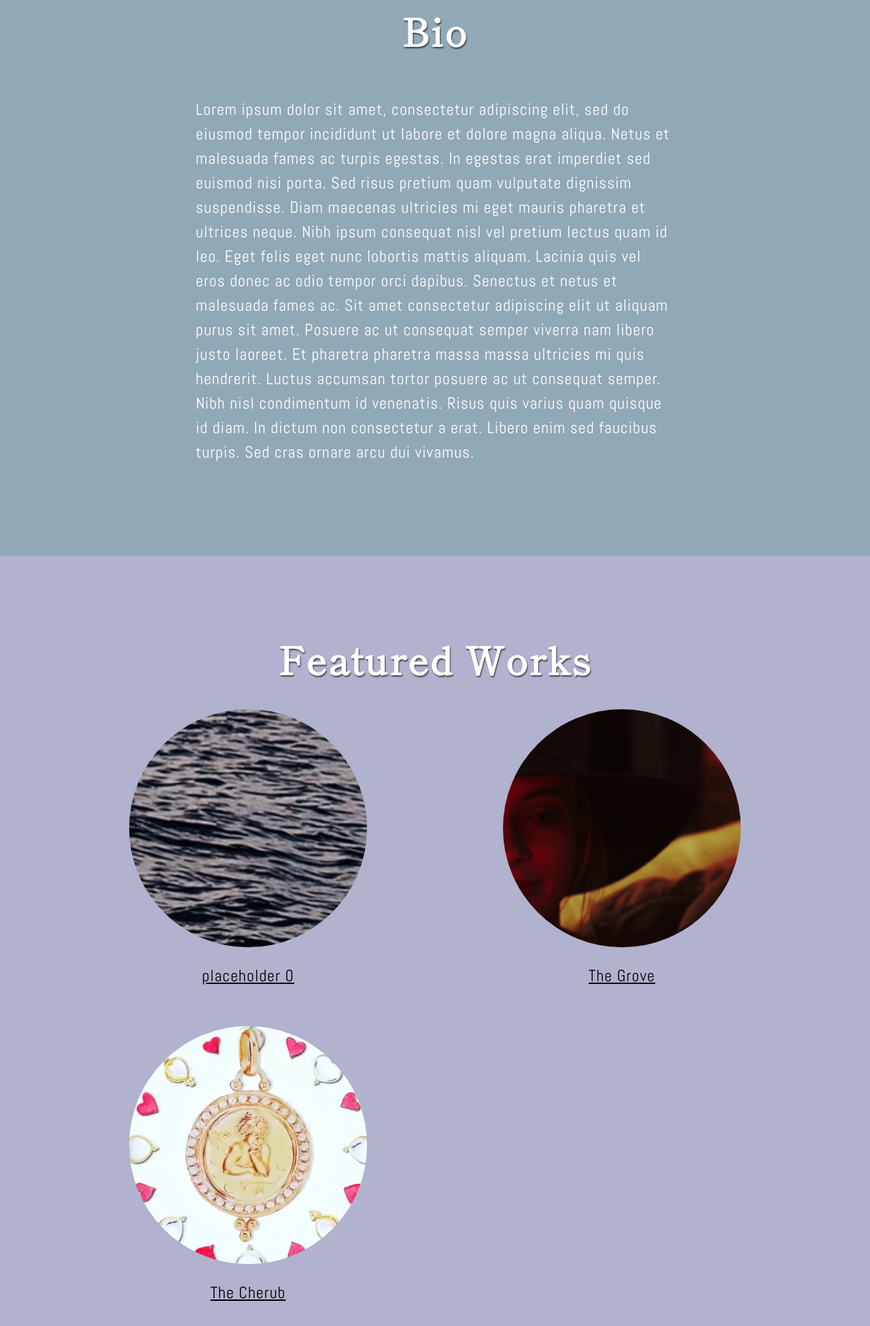
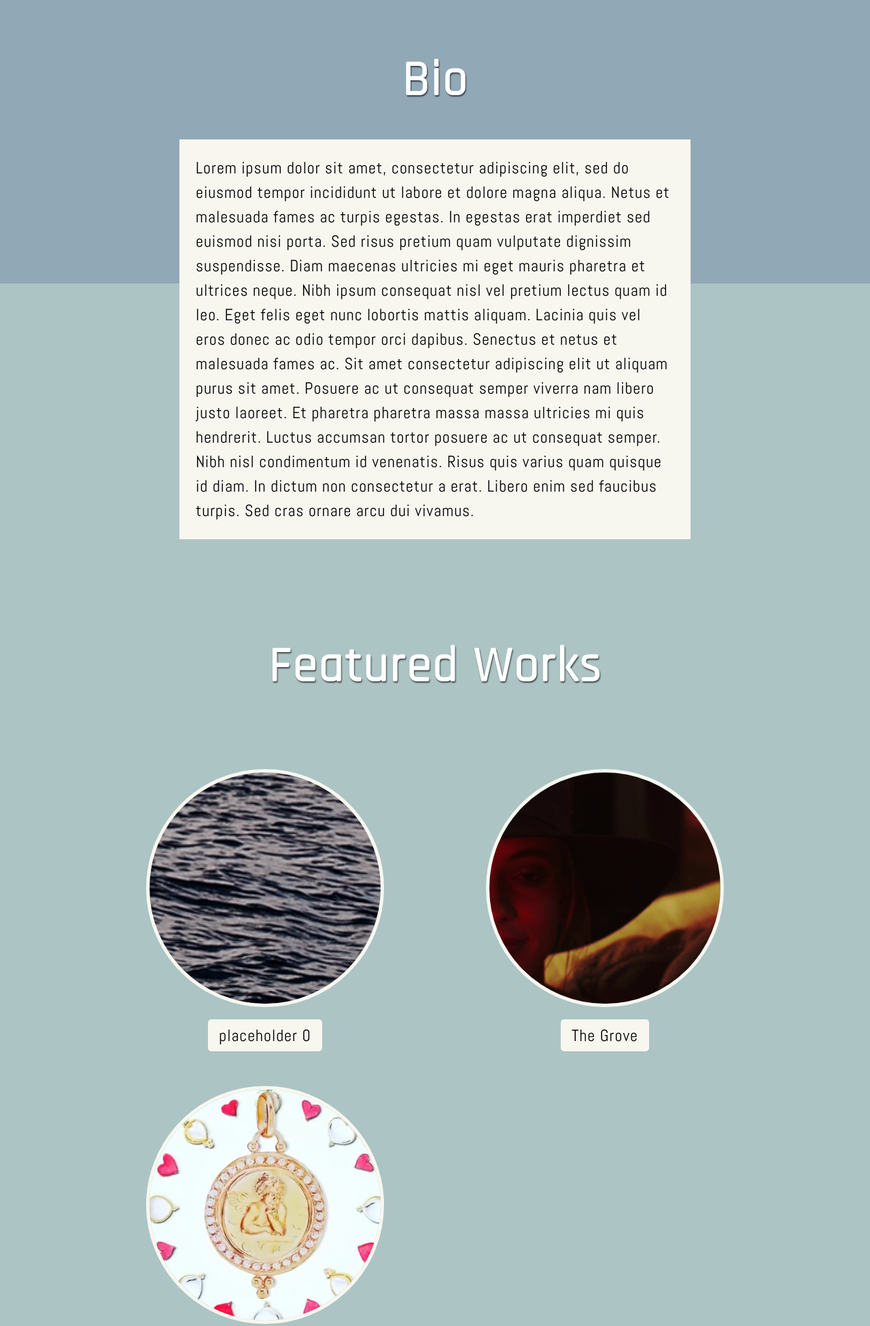
Before and after one commit to alexcarrengler/portfolio-alex-carr, a Gatsby site in the folder gatsby-portfolio/: page / in a window 1280 px wide. Shown: the part 783-2733 px from the top of the page at 68% size. Built offline with nearby package versions, Linux system fonts and the light colour scheme; Gatsby itself is replaced by a stand-in of ours.

Commit message:
💄 change up styles

```diff
--- a/gatsby-portfolio/src/components/header.module.scss
+++ b/gatsby-portfolio/src/components/header.module.scss
@@ -67,7 +67,7 @@
 	width: 70vw;
 	z-index: 1000;
 	// background-color: rgb(145, 145, 145);
-	background-color: rgb(174, 169, 159);
+	background-color: rgb(136, 136, 136);
 	margin-right: -70vw;
 	border-left: 3px solid white;
 }
--- a/gatsby-portfolio/src/components/iframeWrapper.js
+++ b/gatsby-portfolio/src/components/iframeWrapper.js
@@ -10,12 +10,12 @@ export default function IframeWrapper(props) {
 
 	const toggleLoad = () => {
 		setLoaded(true);
-		console.log(`toggleLoad`);
+		// console.log(`toggleLoad`);
 	}
 
 	setTimeout(function(){
 		toggleLoad();
-		console.log(`timeout toggleLoad`);
+		// console.log(`timeout toggleLoad`);
 	}, 500);
 
 
--- a/gatsby-portfolio/src/main.scss
+++ b/gatsby-portfolio/src/main.scss
@@ -29,9 +29,8 @@ h1{
 }
 
 h2 {
-    font-size: 2.5rem;
     text-shadow: $header-shadow;
-    font-family:$font1;
+    font-family:$font0;
 }
 
 h3{
--- a/gatsby-portfolio/src/pages/index.js
+++ b/gatsby-portfolio/src/pages/index.js
@@ -27,12 +27,12 @@ const IndexPage = ({ data }) => {
 
 	const toggleLoad = () => {
 		setLoaded(true);
-		console.log(`toggleLoad`);
+		// console.log(`toggleLoad`);
 	}
 
 	setTimeout(function(){
 		toggleLoad();
-		console.log(`timeout toggleLoad`);
+		// console.log(`timeout toggleLoad`);
 	}, 1000);
 
 	const projects = data.allMarkdownRemark.edges;
@@ -42,7 +42,7 @@ const IndexPage = ({ data }) => {
 		<div key={p.node.frontmatter.title} className={`${projectsStyles.projectWrapper}`}>
 			<Link to={`/post/${p.node.fields.slug}`} className={`${projectsStyles.projectLink}`}>
 				<Img fluid={p.node.frontmatter.post_image.childImageSharp.fluid} className={projectsStyles.thumbnail} />
-				<p className={projectsStyles.projectTitle}>{p.node.frontmatter.title}</p>
+				<p className={projectsStyles.projectTitle}><span>{p.node.frontmatter.title}</span></p>
 			</Link>
 		</div>
 	));
--- a/gatsby-portfolio/src/pages/index.module.scss
+++ b/gatsby-portfolio/src/pages/index.module.scss
@@ -1,5 +1,5 @@
 .introSection {
-	background: rgb(176, 178, 206);
+	background: rgb(145, 168, 182) ;
 	background: linear-gradient(0deg, rgb(145, 168, 182) 50%, rgb(172, 196, 196) 50%);
 	width: 100vw;
 	min-height: 100vh;
@@ -11,7 +11,9 @@
 
 .bioSection {
 	background: rgb(145, 168, 182);
-	background: linear-gradient(0deg, rgb(145, 168, 182) 50%, rgb(145, 168, 182) 50%);
+	background: linear-gradient(0deg, rgb(172, 196, 196) 50%, rgb(145, 168, 182) 50%);
+	color: black;
+	text-shadow: none;
 	width: 100vw;
 	min-height: 100vh;
 	display: flex;
@@ -21,8 +23,8 @@
 }
 
 .projectsSection {
-	background-color: rgb(176, 178, 206);
-	background: linear-gradient(0deg, rgb(176, 178, 206) 50%, rgb(176, 178, 206) 50%);
+	background-color: rgb(172, 196, 196);
+	background: linear-gradient(0deg, rgb(172, 196, 196) 50%, rgb(172, 196, 196) 50%);
 
 	width: 100vw;
 	min-height: 100vh;
@@ -30,8 +32,8 @@
 }
 
 .contactSection {
-	background: rgb(172, 196, 196);
-	background: linear-gradient(0deg, rgb(172, 196, 196) 50%, rgb(172,196,196) 50%);
+	background: rgb(145, 168, 182);
+	background: linear-gradient(0deg, rgb(145, 168, 182) 50%, rgb(145, 168, 182) 50%);
 	width: 100vw;
 	min-height: 100vh;
 	display: flex;
@@ -156,17 +158,21 @@
 	padding: 1rem;
 	padding-top: 64px;
 	letter-spacing: 0.15rem;
+	font-size: clamp(48px, 10vw, 72px);
 }
 
 .bioSectionTitle {
 	padding-top: 64px;
+	margin-top: 24px;
+	color: white;
 }
 
 .aboutText {
 	font-size: 1rem;
-	margin: 0 auto;
+	margin: 0 12px;
 	margin-bottom: 48px;
-	padding: 0.5rem;
+	padding: 16px;
+	background-color: rgba(247,247,240,255);
 	// border-radius: 10px;
 	max-width: 752px;
 }
@@ -180,7 +186,7 @@
 
 @media (min-width: 375px) {
 	.bioSectionTitle {
-		margin-top: -76px;
+		// margin-top: -56px;
 	}
 }
 
@@ -211,6 +217,7 @@
 	.aboutText {
 		padding: 24px;
 		font-size: 1.5rem;
+		margin: 0 auto;
 	}
 }
 
@@ -231,9 +238,9 @@
 	.title {
 		font-size: 6rem;
 	}
-	.sectionTitle {
-		font-size: 3.5rem;
-	}
+	// .sectionTitle {
+	// 	font-size: 3.5rem;
+	// }
 }
 
 // X-Large devices (large desktops, 1200px and up)
--- a/gatsby-portfolio/src/pages/performance.js
+++ b/gatsby-portfolio/src/pages/performance.js
@@ -20,7 +20,7 @@ const Performance = ({ data }) => {
 	));
 
 	return (
-		<div className={projectsStyles.page} style={{ backgroundColor: `rgb(176, 178, 206)` }}>
+		<div className={projectsStyles.page} style={{ backgroundColor: `rgb(145, 168, 182)` }}>
 			<SEO id="top" title="Performance" />
 			<section>
 				<h1 className={`${pageStyles.title} ${projectsStyles.pageTitle}`}>Performance</h1>
--- a/gatsby-portfolio/src/pages/projects.module.scss
+++ b/gatsby-portfolio/src/pages/projects.module.scss
@@ -11,11 +11,14 @@
 }
 
 .projectsContainer {
-	margin: 0 auto;
+	padding-top: 56px;
+	margin: 24px auto;
+	margin-bottom: 70px;
 	display: flex;
-	max-width: 1100px;
+	max-width: 1000px;
 	flex-wrap: wrap;
 	justify-content: space-around;
+
 }
 
 .projectWrapper {
@@ -32,17 +35,25 @@
 	width: 250px;
 	height: 250px;
 	border-radius: 50%;
+	border: 5px solid rgba(247,247,240,255);
 	cursor: pointer;
+
 }
 
 .projectTitle {
 	text-align: center;
 	color: inherit;
 	cursor: pointer;
+	span{
+		padding: 8px 16px;
+		background-color: rgba(247,247,240,255);
+		border-radius: 5px;
+	}
 }
 
 .projectLink {
 	color: black;
+	text-decoration: none;
 }
 
 // Medium devices (tablets, 768px and up)
--- a/gatsby-portfolio/src/pages/scoring.js
+++ b/gatsby-portfolio/src/pages/scoring.js
@@ -15,13 +15,13 @@ const Scoring = ({ data }) => {
 		<div key={p.node.frontmatter.title} className={`${projectsStyles.projectWrapper}`}>
 			<Link to={`/post/${p.node.fields.slug}`} className={`${projectsStyles.projectLink}`}>
 				<Img fluid={p.node.frontmatter.post_image.childImageSharp.fluid} className={projectsStyles.thumbnail} />
-				<p className={projectsStyles.projectTitle}>{p.node.frontmatter.title}</p>
+				<p className={projectsStyles.projectTitle}><span>{p.node.frontmatter.title}</span></p>
 			</Link>
 		</div>
 	));
 
 	return (
-		<div className={projectsStyles.page} style={{ backgroundColor: `rgb(172, 196, 196)` }}>
+		<div className={projectsStyles.page} style={{ backgroundColor: `rgb(145, 168, 182)` }}>
 			<SEO id="top" title="Scoring" />
 			<section>
 				<h1 className={`${pageStyles.title} ${projectsStyles.pageTitle}`}>Scoring</h1>
```
